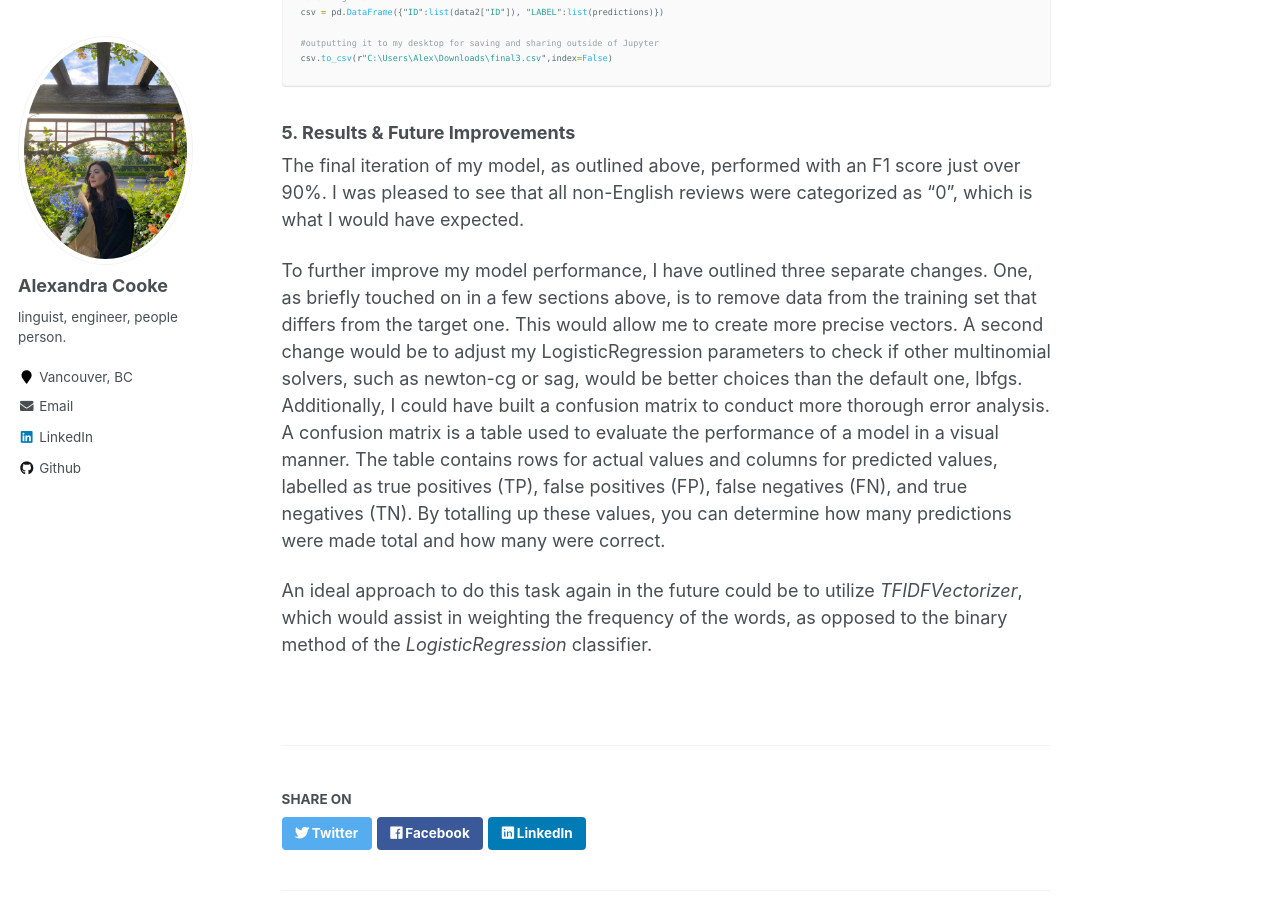
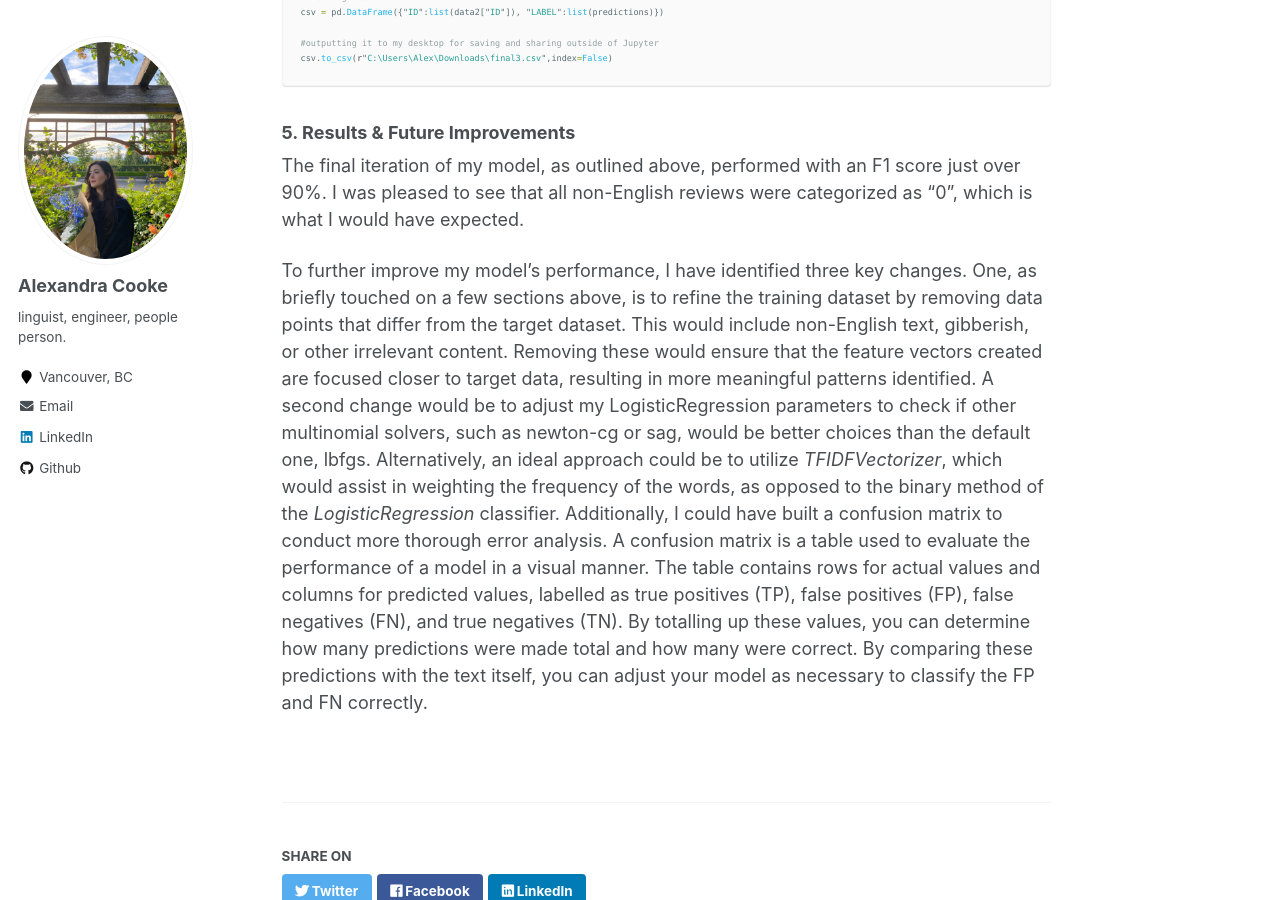
Before and after one commit to acooke82/acooke82.github.io, a Jekyll site: the page built from _portfolio/portfolio-2.md, in a window 1280 px wide and 900 px high, scrolled down 3145 px. Built offline with Jekyll 4.4.1, drawn with Linux system fonts in a browser that asks for light colours.

Commit message:
Update portfolio-2.md

```diff
--- a/_portfolio/portfolio-2.md
+++ b/_portfolio/portfolio-2.md
@@ -94,6 +94,4 @@ csv.to_csv(r"C:\Users\Alex\Downloads\final3.csv",index=False)
 
 The final iteration of my model, as outlined above, performed with an F1 score just over 90%. I was pleased to see that all non-English reviews were categorized as "0", which is what I would have expected.
 
-To further improve my model performance, I have outlined three separate changes. One, as briefly touched on in a few sections above, is to remove data from the training set that differs from the target one. This would allow me to create more precise vectors. A second change would be to adjust my LogisticRegression parameters to check if other multinomial solvers, such as newton-cg or sag, would be better choices than the default one, lbfgs. Additionally, I could have built a confusion matrix to conduct more thorough error analysis. A confusion matrix is a table used to evaluate the performance of a model in a visual manner. The table contains rows for actual values and columns for predicted values, labelled as true positives (TP), false positives (FP), false negatives (FN), and true negatives (TN). By totalling up these values, you can determine how many predictions were made total and how many were correct.
-
-An ideal approach to do this task again in the future could be to utilize *TFIDFVectorizer*, which would assist in weighting the frequency of the words, as opposed to the binary method of the *LogisticRegression* classifier.
+To further improve my model's performance, I have identified three key changes. One, as briefly touched on a few sections above, is to refine the training dataset by removing data points that differ from the target dataset. This would include non-English text, gibberish, or other irrelevant content. Removing these would ensure that the feature vectors created are focused closer to target data, resulting in more meaningful patterns identified. A second change would be to adjust my LogisticRegression parameters to check if other multinomial solvers, such as newton-cg or sag, would be better choices than the default one, lbfgs. Alternatively, an ideal approach could be to utilize *TFIDFVectorizer*, which would assist in weighting the frequency of the words, as opposed to the binary method of the *LogisticRegression* classifier. Additionally, I could have built a confusion matrix to conduct more thorough error analysis. A confusion matrix is a table used to evaluate the performance of a model in a visual manner. The table contains rows for actual values and columns for predicted values, labelled as true positives (TP), false positives (FP), false negatives (FN), and true negatives (TN). By totalling up these values, you can determine how many predictions were made total and how many were correct. By comparing these predictions with the text itself, you can adjust your model as necessary to classify the FP and FN correctly.
```
